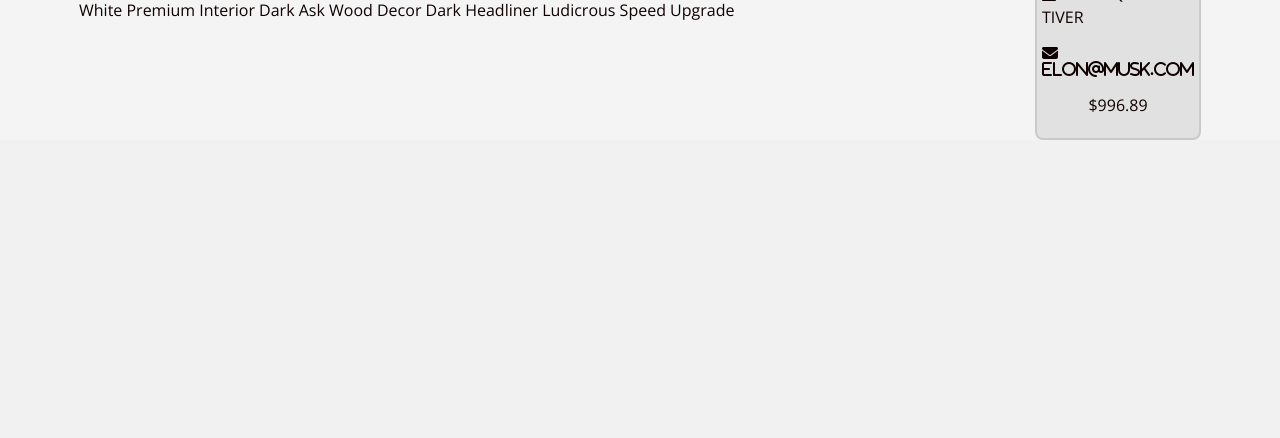
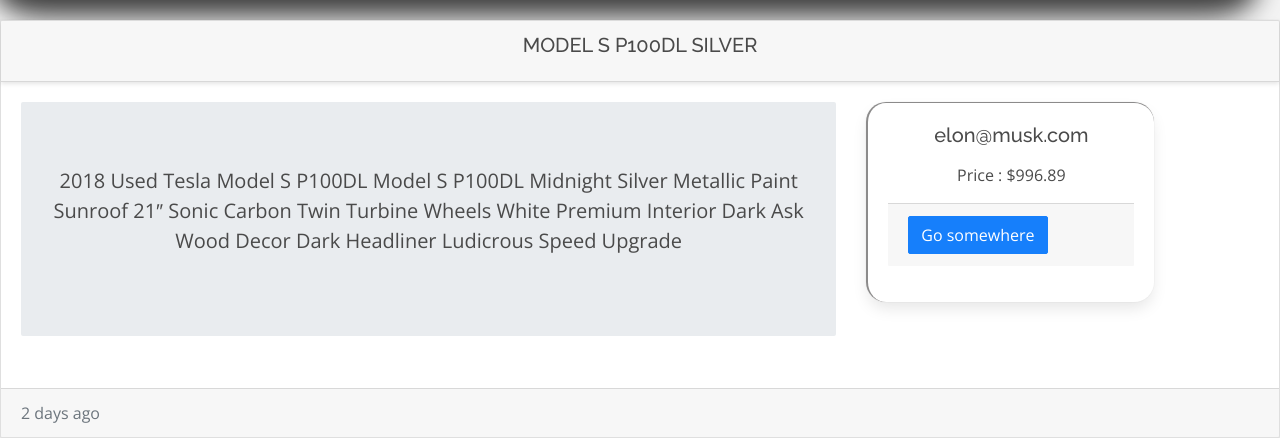
Before and after one commit to Luidiblu/EletricMarketplace, a Rails app: page /products/1 in a window 1280 px wide. Shown: the part 684-1122 px from the top of the page. Before the commit the page ends 824 px from the top, so only its background shows below. Run offline with Rails 7, Linux system fonts and the light colour scheme; data comes from the database, SQL or seed files in the repository; style sheets or scripts are compiled from the project's sources; some libraries are stand-ins or nearby versions.

Commit message:
show_page

```diff
--- a/app/assets/stylesheets/products/_show.scss
+++ b/app/assets/stylesheets/products/_show.scss
@@ -1,11 +1,48 @@
-.details {
-  background-color: rgba(0, 0, 0, 0.075);
-  border-radius: 8px;
-  border-color: red;
-  border: 2px solid rgba(0, 0, 0, 0.105);
-  padding: 5px;
+//
+.brk {
+  line-break: strict;
 }
 
-.price {
-  text-align: center;
+.vl {
+  border-left: 6px solid green;
+  height: 75%;
+  display: block;
+  margin-bottom: -31px;
+  border-style: solid;
+  border-color: #8c8b8b;
+  border-width: 1px 0 0px 2px;
+  border-radius: 20px;
 }
+
+.overlay {
+  position: absolute;
+  top: 0;
+  height: 100%;
+  width: 100%;
+  z-index: 1;
+}
+
+.fix_to_top {
+  margin-block-start: -70px;
+}
+
+.intro_car_image {
+  object-fit: cover;
+  height: 80vh;
+  border-radius: 4%;
+  -webkit-box-shadow: -14px 20px 26px 0 rgba(0,0,0,0.75);
+  -moz-box-shadow: -14px 20px 26px 0 rgba(0,0,0,0.75);
+  box-shadow: -14px 20px 26px 0 rgba(0,0,0,0.75);
+}
+
+.details {
+  z-index: 2; //   background-color: rgba(0, 0, 0, 0.075);
+  //   border-radius: 8px;
+  //   border-color: red;
+  //   border: 2px solid rgba(0, 0, 0, 0.105);
+  //   padding: 5px;
+}
+//
+// .price {
+//   text-align: center;
+// }
--- a/app/views/products/show.html.erb
+++ b/app/views/products/show.html.erb
@@ -1,39 +1,48 @@
-<div class="container_new">
-  <div class="parallax" style="background-image: url('<%= @product.photo %>');">
-    <% if @product.sold? %>
-      <h2 style="color: red;">SOLD</h2>
-    <% end %>
-    <!-- Inserir Embeded Ruby quanto houver @product.img ou algo assim -->
-  </div>
-</div>
-  <div class="container">
+<div class="details text-center">
+  <div class="row z-depth-5">
+    <div class="col">
 
-  <h3><%= @product.name %></h3>
-  <div class="d-flex justify-content-between">
+        <div class="row p-4 fix_to_top">
+          <%= cl_image_tag (@product.photo), class: "w-100 intro_car_image " %>
 
-    <% if current_user == @product.user %>
-      <div class="commands">
-        <%= link_to "Edit", edit_product_path %>
-        <%= link_to "DELETE", product_path, method: :delete %>
       </div>
-    <% end %>
-
-    <p><%= @product.description %></p>
-    <div class="details">
-      <p>
-        <i class="fas fa-user"></i>
-        NOME QUANDO TIVER
-      </p>
-
-      <p>
-        <i class="fas fa-envelope"><%= " #{@product.user.email}" %></i>
-      </p>
-
-      <p class="price"><%= number_to_currency((@product.price/100.0).round(2)) %></p>
-
-      <% if (user_signed_in? && (current_user != @product.user)) && (!@product.sold?) %>
-        <%= link_to "BUY NOW", product_orders_path(@product), method: :post, class: "btn btn-success w-100" %>
-      <% end %>
     </div>
   </div>
-</div>
+
+
+  <div class="card text-center">
+    <div class="card-header justify-content-center">
+      <h5 class="card-title text-center"><%= @product.name %></h5>
+    </div>
+    <div class="card-body text-center">
+      <div class="row d-flex">
+        <div class="col-md-8">
+
+          <div class="jumbotron">
+            <p class="lead"><%= @product.description %></p>
+          </div>
+        </div>
+
+
+        <div class="col-lg-4 justify-content ">
+        <div class="card text-center vl" style="width: 18rem;">
+          <div class="card-body">
+            <h5 class="card-title">
+              <p> <%= " #{@product.user.email}" %></h5>
+                <p class="card-text"></p> Price : <%= number_to_currency((@product.price/100.0).round(2)) %></p>
+                <div class="card-footer justify-conte">
+
+                  <a href="#" class="btn btn-primary">Go somewhere</a>
+                </div>
+              </div>
+            </div>
+          </div>
+
+          </div>
+        </div>
+        <div class="card-footer text-muted">
+          2 days ago
+        </div>
+      </div>
+    </div>
+    <!-- </section> -->
```
Also changed, not shown: app/assets/stylesheets/products/_intro_header.scss (+34 -46 lines), config/initializers/geocoder.rb (added, +22 -0 lines), Gemfile, Gemfile.lock, app/assets/stylesheets/README.md.
